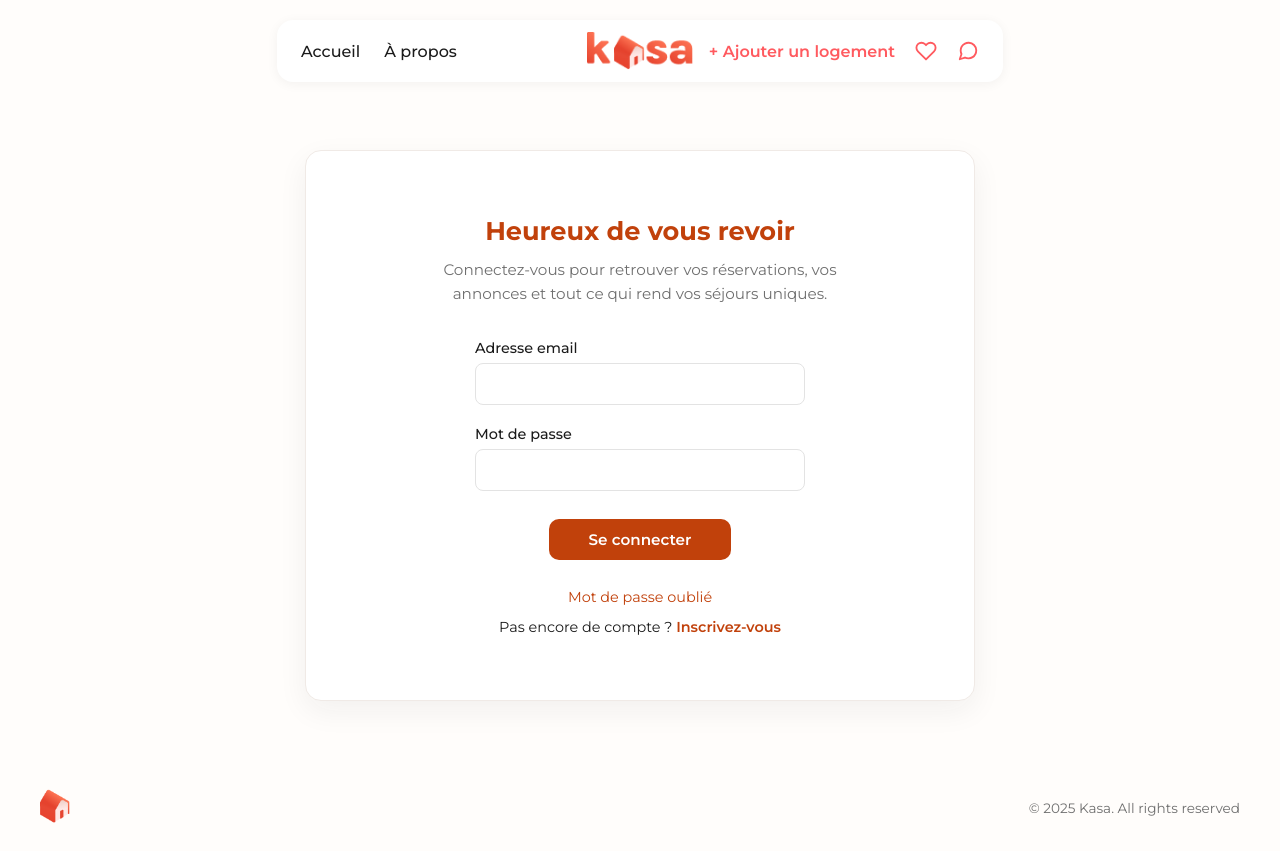
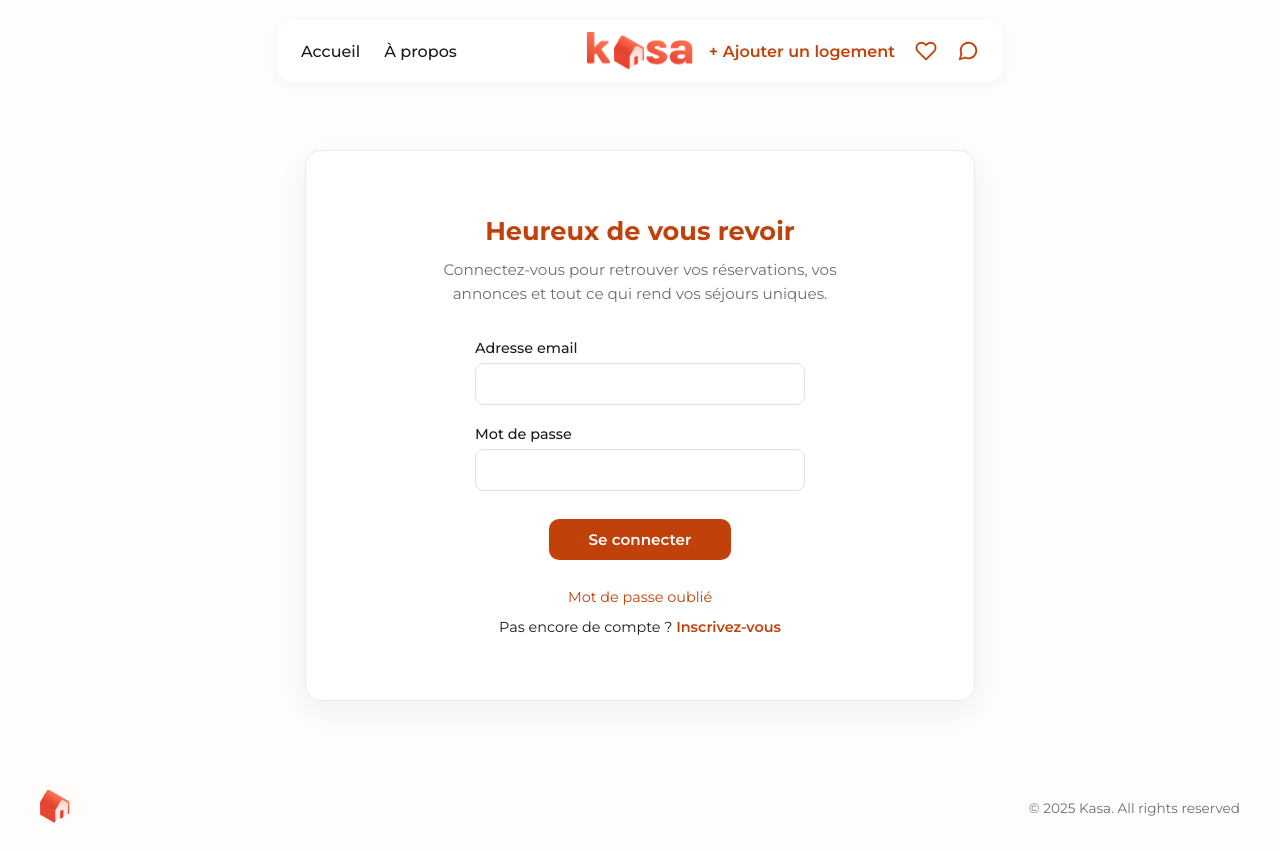
Before and after one commit to romysgalaxy/kasa-v2, a Next.js app in the folder app/: page /connexion in a window 1280 px wide. Built offline with nearby package versions, Linux system fonts and the light colour scheme.

Commit message:
fix header

```diff
--- a/app/src/components/Header.js
+++ b/app/src/components/Header.js
@@ -5,12 +5,15 @@ import Image from "next/image";
 import Link from "next/link";
 import styles from "./Header.module.css";
 
+// href: null = entrée affichée mais non cliquable (fonctionnalité hors
+// périmètre). prefetch: false = page pas encore créée, on évite que Next la
+// précharge (404 en console) tant qu'elle n'existe pas.
 const navLinks = [
   { href: "/", label: "Accueil" },
   { href: "/a-propos", label: "À propos" },
-  { href: "/ajouter-un-logement", label: "Ajouter un logement" },
+  { href: null, label: "Ajouter un logement" },
   { href: "/favoris", label: "Favoris" },
-  { href: "/messagerie", label: "Messagerie" },
+  { href: "/messagerie", label: "Messagerie", prefetch: false },
 ];
 
 function HeartIcon() {
@@ -88,14 +91,14 @@ export default function Header() {
         </Link>
 
         <div className={styles.right}>
-          <Link href="/ajouter-un-logement" className={styles.add}>
-            + Ajouter un logement
-          </Link>
+          {/* Pas un lien : la création de logement est hors périmètre. */}
+          <span className={styles.add}>+ Ajouter un logement</span>
           <Link href="/favoris" className={styles.icon} aria-label="Mes favoris">
             <HeartIcon />
           </Link>
           <Link
             href="/messagerie"
+            prefetch={false}
             className={styles.icon}
             aria-label="Ma messagerie"
           >
@@ -139,16 +142,23 @@ export default function Header() {
 
       {open && (
         <nav id="menu-mobile" className={styles.mobileMenu}>
-          {navLinks.map((item) => (
+          {navLinks.map((item) =>
+            item.href ? (
               <Link
-              key={item.href}
+                key={item.label}
                 href={item.href}
+                prefetch={item.prefetch}
                 className={styles.mobileLink}
                 onClick={() => setOpen(false)}
               >
                 {item.label}
               </Link>
-          ))}
+            ) : (
+              <span key={item.label} className={styles.mobileLink}>
+                {item.label}
+              </span>
+            )
+          )}
         </nav>
       )}
     </header>
--- a/app/src/components/Header.module.css
+++ b/app/src/components/Header.module.css
@@ -36,7 +36,7 @@
 }
 
 .link:hover {
-  color: var(--brand);
+  color: var(--brand-strong);
 }
 
 .logo {
@@ -56,14 +56,14 @@
 }
 
 .add {
-  color: var(--brand);
+  color: var(--brand-strong);
   font-weight: 600;
   white-space: nowrap;
 }
 
 .icon {
   display: inline-flex;
-  color: var(--brand);
+  color: var(--brand-strong);
   transition: opacity 0.15s ease;
 }
 
@@ -75,7 +75,7 @@
   display: none;
   border: none;
   background: none;
-  color: var(--brand);
+  color: var(--brand-strong);
   cursor: pointer;
   padding: 0.25rem;
 }
@@ -141,6 +141,6 @@
   }
 
   .mobileLink:hover {
-    color: var(--brand);
+    color: var(--brand-strong);
   }
 }
```
Lines whose indentation alone changed are shown as unchanged.
